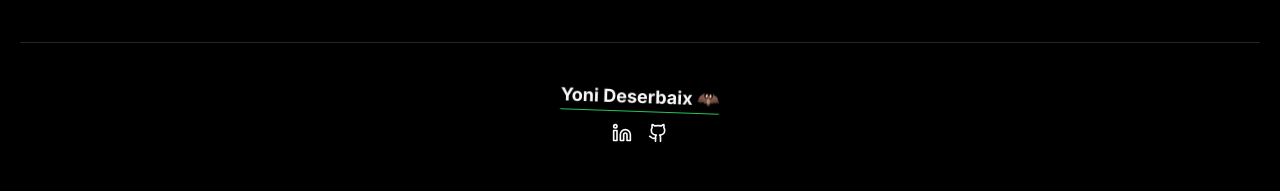
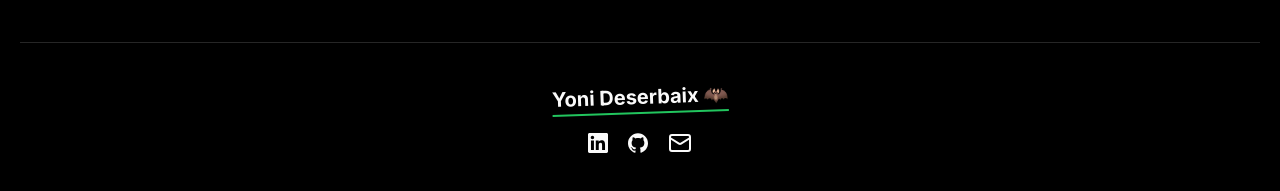
Before and after one commit to Yoni-Deserbaix/Portfolio, a Next.js app: page / in a window 1280 px wide. Shown: the part 2951-3142 px from the top of the page. Built offline with nearby package versions, Linux system fonts and the light colour scheme.

Commit message:
update: header & footer

```diff
--- a/src/app/components/Footer.tsx
+++ b/src/app/components/Footer.tsx
@@ -1,30 +1,12 @@
-import { Github, Linkedin } from "lucide-react";
-import React from "react";
+import React from 'react';
+import Header from './Header';
 
-export default function Footer() {
+const Footer = () => {
   return (
-    <div className="border-t mt-10">
-      <div className="m-10 text-center text-lg">
-        <div className="font-bold underline underline-offset-8 decoration-green-500 rotate-2">
-          Yoni Deserbaix 🦇
-        </div>
-        <div className="mt-3 gap-4 flex items-center justify-center  ">
-          <a
-            href="https://www.linkedin.com/in/yoni-deserbaix/"
-            target="_blank"
-            aria-label="Navigate to the LinkedIn account"
-          >
-            <Linkedin size={20} />
-          </a>
-          <a
-            href="https://github.com/Yoni-Deserbaix"
-            target="_blank"
-            aria-label="Navigate to the Github account"
-          >
-            <Github size={20} />
-          </a>
-        </div>
-      </div>
+    <div className='border-t mt-10'>
+      <Header className='flex-col gap-5 text-xl' />
     </div>
   );
-}
+};
+
+export default Footer;
--- a/src/app/components/Header.tsx
+++ b/src/app/components/Header.tsx
@@ -4,14 +4,15 @@ import { Mail } from "lucide-react";
 import Link from "next/link";
 import { cn } from "@/lib/utils";
 
-export default function Header() {
+export default function Header({ className }: { className?: string }) {
   return (
     <nav
       className={cn(
-        "py-10 flex justify-between items-center animate-move-down"
+        "py-10 flex justify-between items-center animate-move-down",
+        className
       )}
     >
-      <h1 className="text-2xl font-bold underline underline-offset-8 decoration-green-500 -rotate-2">
+      <h1 className={cn("text-2xl font-bold underline underline-offset-8 decoration-green-500 -rotate-2", className)}>
         Yoni Deserbaix 🦇
       </h1>
       <div className="flex items-center gap-5 max-sm:gap-3">
```
